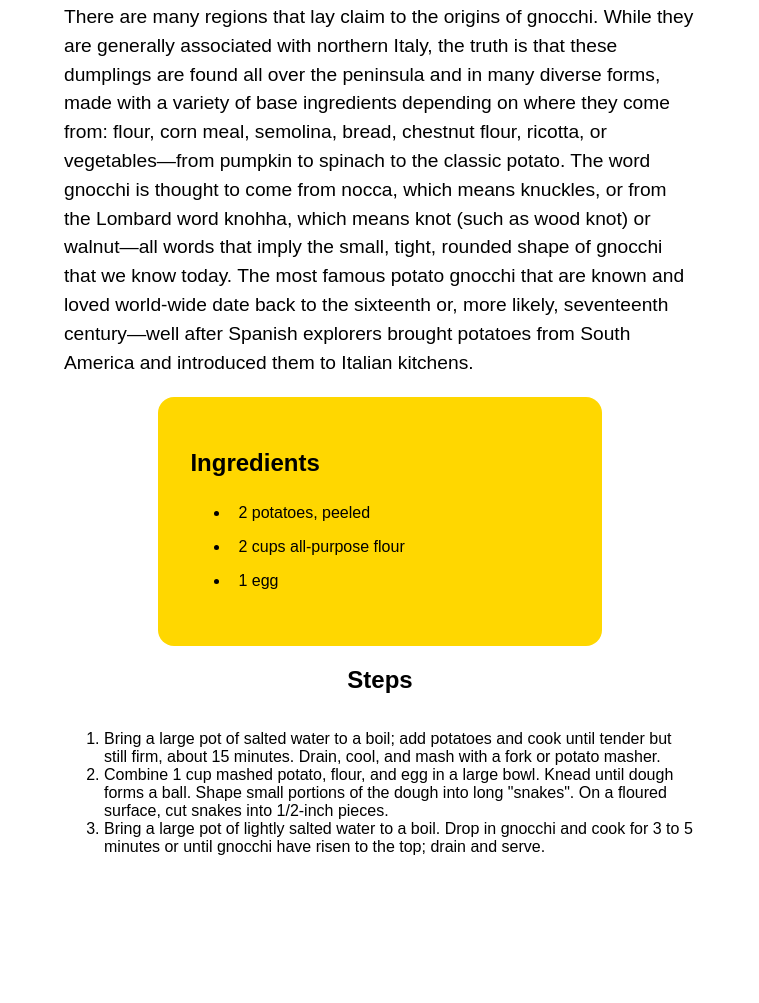
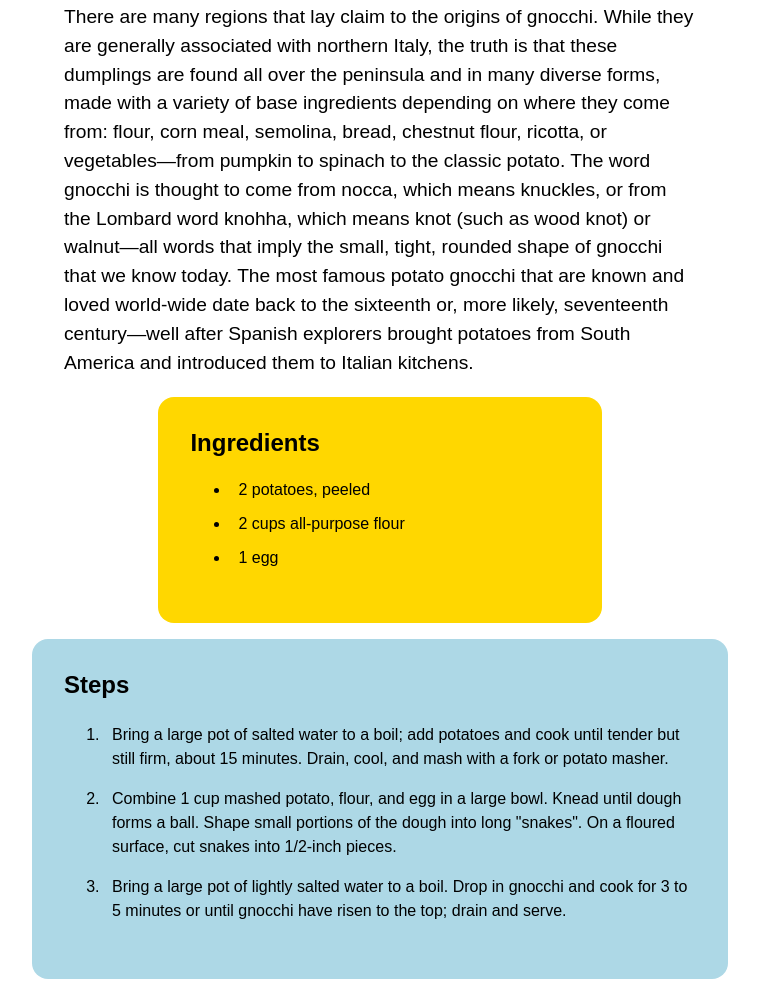
Before and after one commit to m-arCss/odin-recipes, a plain HTML site: page recipes/gnocchi.html in a window 1280 px wide. Shown: the part 567-1570 px from the top of the page, without its empty margins (260-1019 px from the left). Before the commit the page ends 1463 px from the top, so only its background shows below. Drawn offline with Linux system fonts and the light colour scheme.

Commit message:
created steps-div and added background / adjusted spacing

```diff
--- a/recipes/gnocchi.html
+++ b/recipes/gnocchi.html
@@ -19,6 +19,7 @@
         <li>1 egg</li>
     </ul>
     </div>
+    <div id="steps">
     <h2>Steps</h2>
     <ol>
         <li>Bring a large pot of salted water to a boil; add potatoes and cook until tender but still firm, about 15 minutes. Drain, cool, and mash with a fork or potato masher.</li>
@@ -26,5 +27,6 @@
         <li>Bring a large pot of lightly salted water to a boil. Drop in gnocchi and cook for 3 to 5 minutes or until gnocchi have risen to the top; drain and serve.</li>
     </ol>
     </div>
+    </div>
 </body>
 </html>
--- a/styles.css
+++ b/styles.css
@@ -35,12 +35,24 @@ p{
     font-size: 1.2em;
     line-height: 1.5;
 }
-#ingredients{
+#ingredients, #steps{
     width: 60%;
     background-color: gold;
     padding: 2em;
     border-radius: 1em;
 }
+#ingredients h2, #steps h2{
+    margin:0;
+}
 #ingredients ul li{
     padding:0.5em;
 }
+#steps{
+    width: 100%;
+    background-color: lightblue;
+    margin-top: 1em;
+}
+#steps ol li{
+    padding:0.5em;
+    line-height: 1.5;
+}
```
Also changed, not shown: recipes/lasagna.html (+2 -0 lines), recipes/spaghetti.html (+2 -0 lines).
